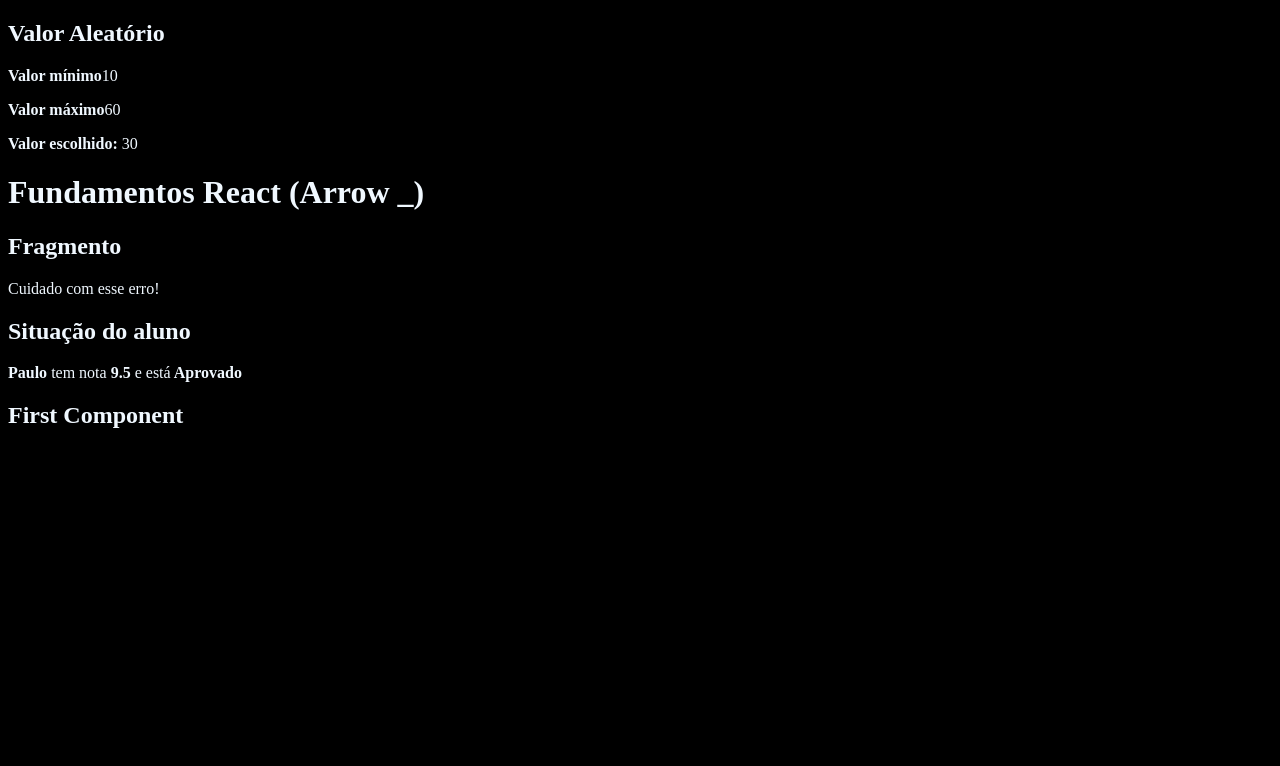
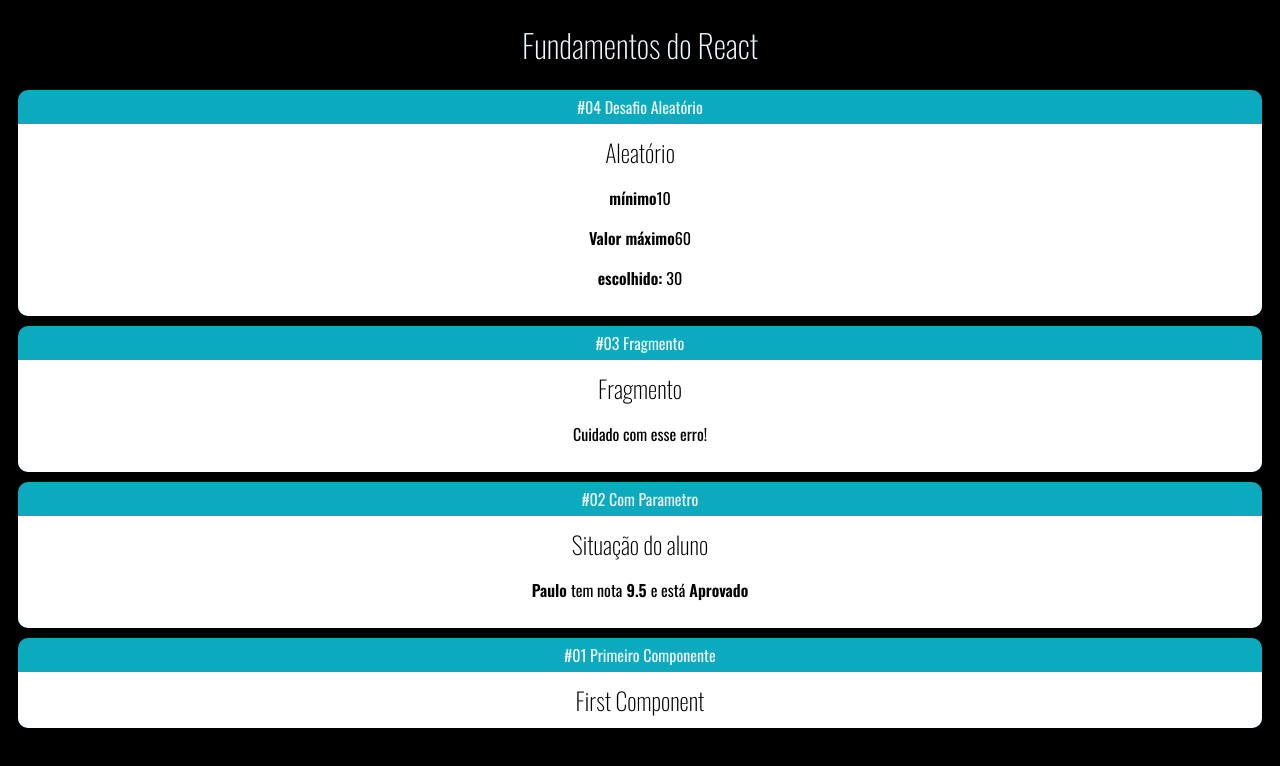
Before and after one commit to EduardoLoppes/Curso-React, a React (Create React App) app in the folder fundamentos-react/: page / in a window 1280 px wide. Shown: the top 766 px of the page. Built offline with nearby package versions, Linux system fonts and the light colour scheme.

Commit message:
aula 23: Utilizando component card para organizar as partes do projeto

```diff
--- a/fundamentos-react/public/index.html
+++ b/fundamentos-react/public/index.html
@@ -3,6 +3,9 @@
   <head>
     <meta charset="utf-8" />
     <link rel="icon" href="%PUBLIC_URL%/favicon.ico" />
+    <link rel="preconnect" href="https://fonts.googleapis.com">
+<link rel="preconnect" href="https://fonts.gstatic.com" crossorigin>
+<link href="https://fonts.googleapis.com/css2?family=Oswald:wght@200;300;400;500;600&display=swap" rel="stylesheet">
     <meta name="viewport" content="width=device-width, initial-scale=1" />
     <meta name="theme-color" content="#000000" />
     <meta
--- a/fundamentos-react/src/App.jsx
+++ b/fundamentos-react/src/App.jsx
@@ -1,4 +1,7 @@
 import React from "react";
+
+
+import Card from "./components/layout/Card";
 import First from './components/basics/First component'
 import ComParametro from './components/basics/ComParametro'
 import Fragmento from './components/basics/Fragmento'
@@ -6,11 +9,29 @@ import Aleatorio from "./components/basics/Aleatorio";
 
 export default _ =>
     <div id="app">
+        <h1>Fundamentos do React</h1>
+
+
+        <Card titulo="#04 Desafio Aleatório">
             <Aleatorio min={10} max={60} />
-        <h1>Fundamentos React (Arrow _)</h1>
+        </Card>
+
+        <Card titulo="#03 Fragmento">
             <Fragmento />
+        </Card>
+
+        <Card titulo="#02 Com Parametro">
             <ComParametro titulo="Situação do aluno"
                 aluno="Paulo"
                 nota={9.5} />
+
+        </Card>
+
+        <Card titulo="#01 Primeiro Componente">
             <First />
+
+        </Card>
+
+
+
     </div>
--- a/fundamentos-react/src/components/basics/Aleatorio.jsx
+++ b/fundamentos-react/src/components/basics/Aleatorio.jsx
@@ -6,10 +6,10 @@ export default props => {
     const aleatorio = parseInt(Math.random() * (max - min)) + min;
     return (
         <div>
-            <h2>Valor Aleatório</h2>
-            <p><strong>Valor mínimo</strong>{min}</p>
+            <h2>Aleatório</h2>
+            <p><strong>mínimo</strong>{min}</p>
             <p><strong>Valor máximo</strong>{max}</p>
-            <p><strong>Valor escolhido: </strong>{aleatorio}</p>
+            <p><strong>escolhido: </strong>{aleatorio}</p>
         </div>
     )
 }
--- /dev/null
+++ b/fundamentos-react/src/components/layout/Card.css
@@ -0,0 +1,18 @@
+.Card{
+    background-color: rgb(12, 170, 190);
+    border: 10px rgb(3, 226, 255);
+    border-radius: 10px;
+    overflow: hidden;
+    margin: 10px;
+}
+.Card .Title{
+    padding: 5px 0px;
+    display: flex;
+    justify-content: center;
+
+}
+.Card .Content{
+    background-color: white;
+    color: black;
+    padding: 10px;
+}
--- /dev/null
+++ b/fundamentos-react/src/components/layout/Card.jsx
@@ -0,0 +1,17 @@
+import "./Card.css";
+import React from "react";
+
+
+export default props => {
+    return (
+
+        <div className="Card">
+            <div className="Title">{props.titulo}</div>
+            <div className="Content">
+               {props.children}
+            </div>
+        </div>
+    )
+
+
+}
--- a/fundamentos-react/src/index.css
+++ b/fundamentos-react/src/index.css
@@ -1,4 +1,15 @@
 body {
     color: aliceblue;
     background-color: black;
+    font-family: Oswald;
+    text-align: center;
 }
+
+h1, h2, h3{
+    font-weight: 200;
+
+}
+
+h2, h3 {
+    margin: 0;
+}
```
Lines whose indentation alone changed are shown as unchanged.
